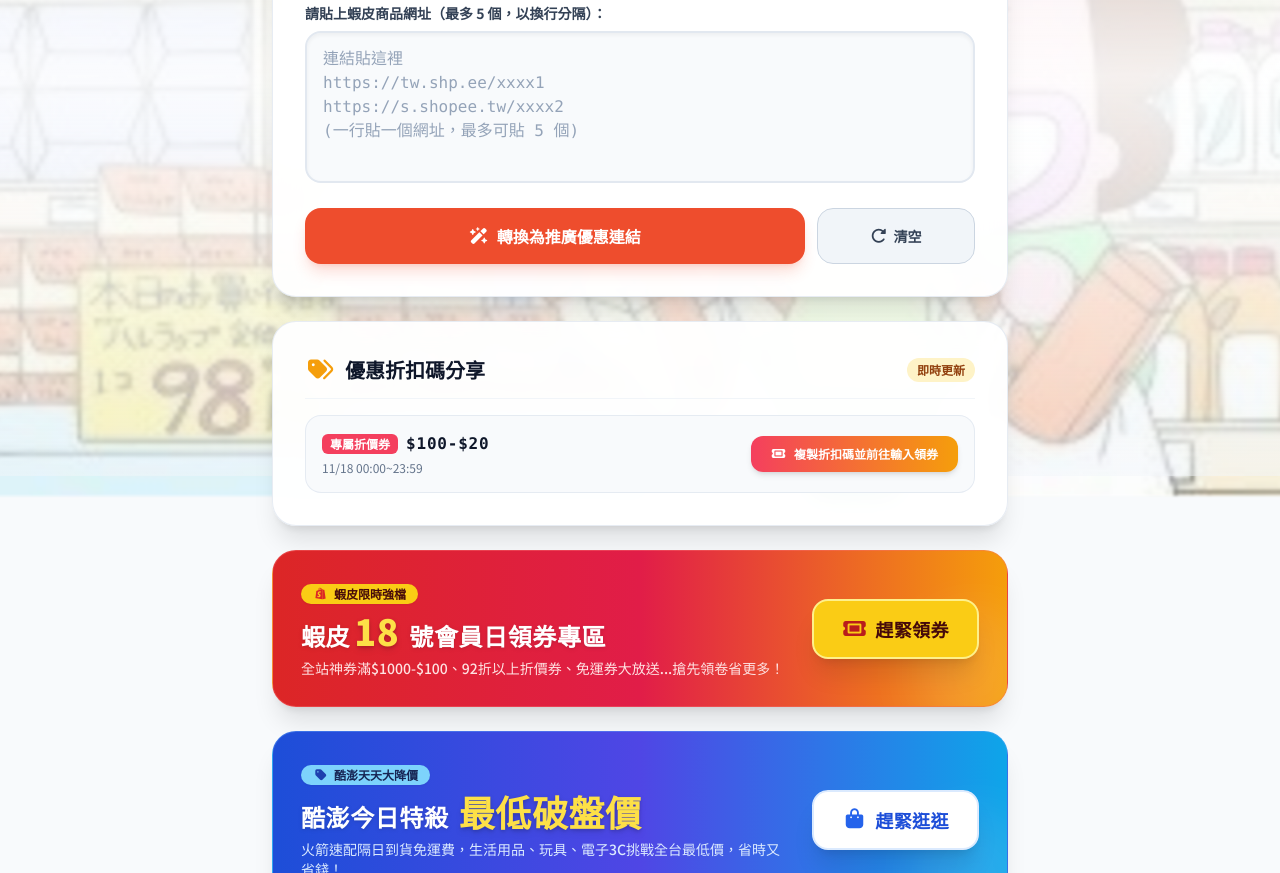
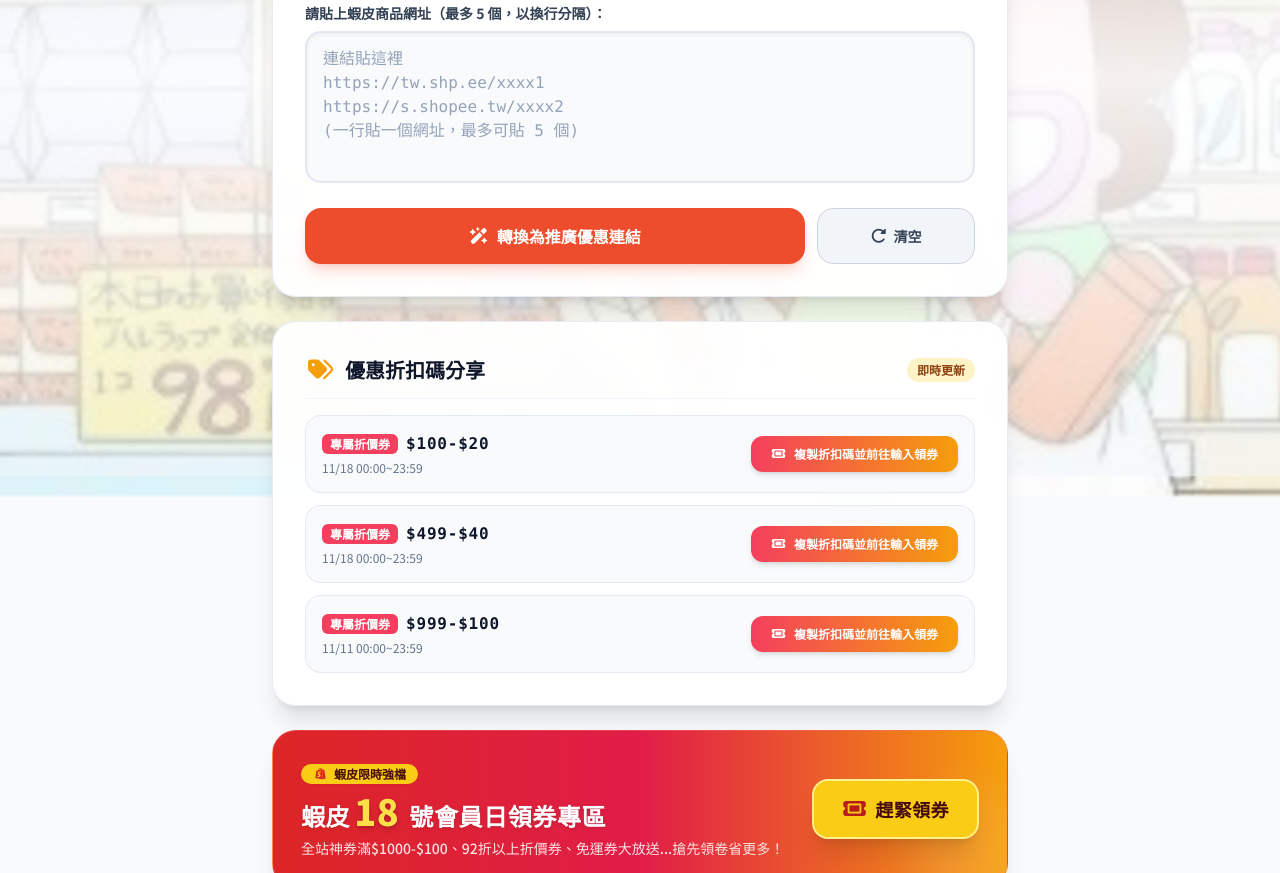
Before and after one commit to e1230009/flowermom, a plain HTML site: page index.html in a window 1280 px wide. Shown: the part 324-1197 px from the top of the page. Drawn offline with nearby package versions, Linux system fonts and the light colour scheme; no server answers.

Commit message:
Update index.html

```diff
--- a/index.html
+++ b/index.html
@@ -165,14 +165,14 @@
                 </div>
 
                 <!-- 折扣碼項目 2 -->
-                <!--<div class="p-4 bg-slate-50 rounded-2xl border border-slate-200/80 flex flex-col sm:flex-row items-start sm:items-center justify-between gap-3 hover:border-amber-300 transition">
+                <div class="p-4 bg-slate-50 rounded-2xl border border-slate-200/80 flex flex-col sm:flex-row items-start sm:items-center justify-between gap-3 hover:border-amber-300 transition">
                     <div class="space-y-1">
                         <div class="flex items-center gap-2">
                             <span class="text-xs font-black bg-rose-500 text-white px-2 py-0.5 rounded-md">專屬折價券</span>
-                            <span class="font-mono font-bold text-slate-900 text-base tracking-wider">滿$399-$30</span>
-                            <span class="hidden" id="code-2">1111MTOB1</span>
+                            <span class="font-mono font-bold text-slate-900 text-base tracking-wider">$499-$40</span>
+                            <span class="hidden" id="code-2">VPAFF40</span>
                         </div>
-                        <p class="text-xs text-slate-500">11/11 00:00~23:59</p>
+                        <p class="text-xs text-slate-500">11/18 00:00~23:59</p>
                     </div>
                     <div class="flex items-center gap-2 w-full sm:w-auto shrink-0">
                         <button onclick="copyAndOpenLink('code-2', 'https://s.shopee.tw/30p8ShXbaD')" class="w-full sm:w-auto px-5 py-2.5 bg-gradient-to-r from-rose-500 to-amber-500 hover:from-rose-600 hover:to-amber-600 active:scale-95 text-white font-bold text-xs rounded-xl shadow-md transition flex items-center justify-center gap-2 cursor-pointer">
@@ -182,12 +182,12 @@
                 </div>
 
                 <!-- 折扣碼項目 3 -->
-                <!--<div class="p-4 bg-slate-50 rounded-2xl border border-slate-200/80 flex flex-col sm:flex-row items-start sm:items-center justify-between gap-3 hover:border-amber-300 transition">
+                <div class="p-4 bg-slate-50 rounded-2xl border border-slate-200/80 flex flex-col sm:flex-row items-start sm:items-center justify-between gap-3 hover:border-amber-300 transition">
                     <div class="space-y-1">
                         <div class="flex items-center gap-2">
                             <span class="text-xs font-black bg-rose-500 text-white px-2 py-0.5 rounded-md">專屬折價券</span>
-                            <span class="font-mono font-bold text-slate-900 text-base tracking-wider">滿$499-$40</span>
-                            <span class="hidden" id="code-3">1111NDD1</span>
+                            <span class="font-mono font-bold text-slate-900 text-base tracking-wider">$999-$100</span>
+                            <span class="hidden" id="code-3">VPAFF100</span>
                         </div>
                         <p class="text-xs text-slate-500">11/11 00:00~23:59</p>
                     </div>
```
